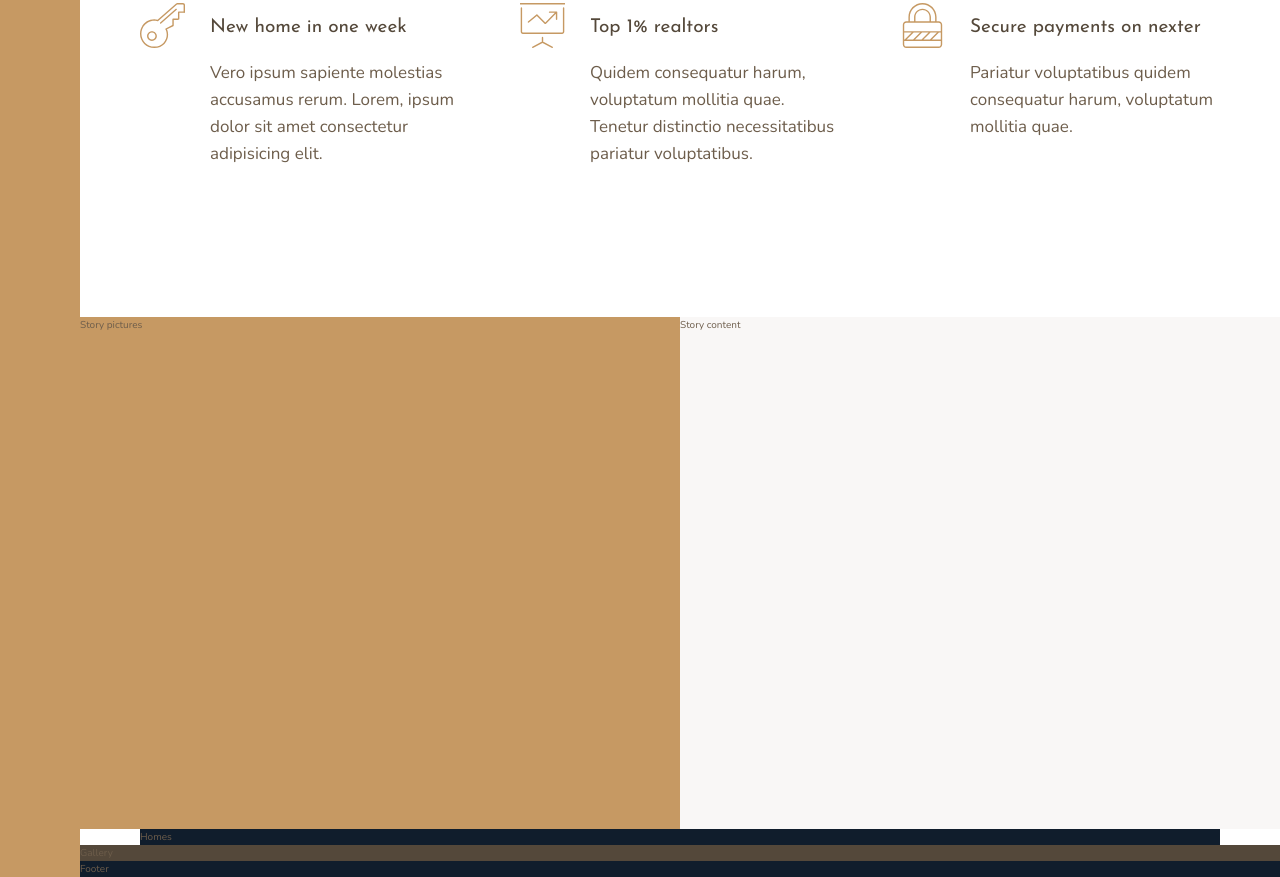
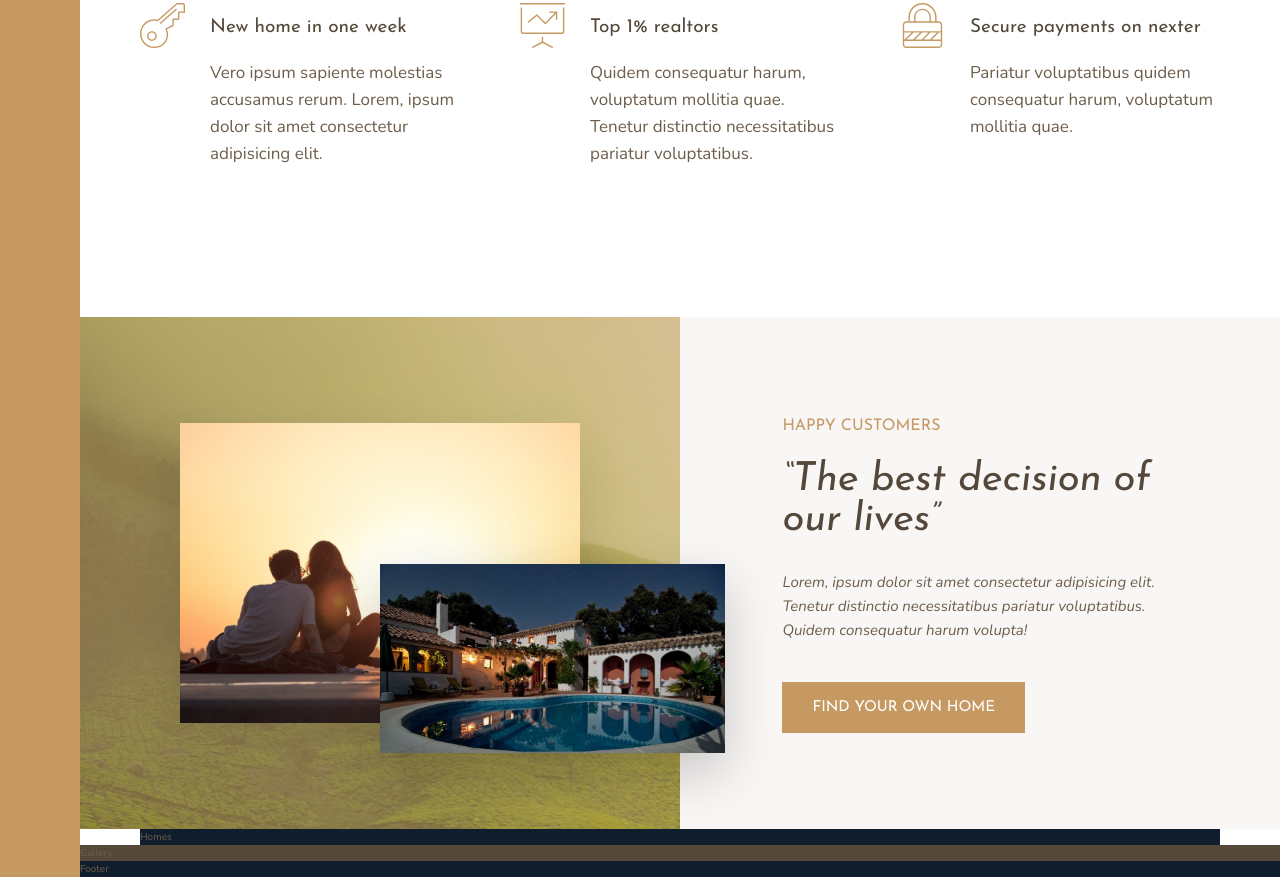
Before and after one commit to Chen-Abudi/Nexter, a website: page index.html in a window 1280 px wide. Shown: the part 991-1868 px from the top of the page. Drawn offline with nearby package versions, Linux system fonts and the light colour scheme.

Commit message:
feat: Added story section (#3)

```diff
--- a/index.html
+++ b/index.html
@@ -90,8 +90,30 @@
         </p>
       </div>
     </section>
-    <div class="story__pictures">Story pictures</div>
-    <div class="story__content">Story content</div>
+    <div class="story__pictures">
+      <img
+        src="assets/images/story/story-1.jpeg"
+        alt="A couple with a new house"
+        class="story__image--1"
+      />
+      <img
+        src="assets/images/story/story-2.jpeg"
+        alt="A new house"
+        class="story__image--2"
+      />
+    </div>
+    <div class="story__content">
+      <h3 class="heading-3 mb-sm">Happy Customers</h3>
+      <h2 class="heading-2 heading-2--dark mb-md">
+        &ldquo;The best decision of our lives&rdquo;
+      </h2>
+      <p class="story__text">
+        Lorem, ipsum dolor sit amet consectetur adipisicing elit. Tenetur
+        distinctio necessitatibus pariatur voluptatibus. Quidem consequatur
+        harum volupta!
+      </p>
+      <button class="button">Find your own home</button>
+    </div>
     <section class="homes">Homes</section>
     <section class="gallery">Gallery</section>
     <footer class="footer">Footer</footer>
--- a/sass/_story.scss
+++ b/sass/_story.scss
@@ -2,10 +2,53 @@
   &__pictures {
     background-color: $color-primary;
     grid-column: full-start / col-end 4;
+    background-image: linear-gradient(
+        rgba($color-primary, 0.6),
+        rgba($color-primary, 0.5)
+      ),
+      url(../assets/images/back.jpg);
+
+    display: grid;
+    grid-template-rows: repeat(6, 1fr);
+    grid-template-columns: repeat(6, 1fr);
+    align-items: center;
+  }
+
+  &__image--1 {
+    width: 100%;
+    grid-row: 2 / 6;
+    grid-column: 2 / 6;
+    box-shadow: 0 2rem 5rem rgba(#000, 0.1);
+  }
+
+  &__image--2 {
+    width: 115%;
+    grid-row: 4 / 6;
+    grid-column: 4 / 7;
+    z-index: 20;
+    box-shadow: 0 2rem 5rem rgba(#000, 0.2);
   }
 
   &__content {
     background-color: $color-grey-light-1;
     grid-column: col-start 5 / full-end;
+
+    padding: 6rem 8vw;
+
+    display: flex;
+    flex-direction: column;
+    justify-content: center;
+    align-items: flex-start;
+
+    /* display: grid;
+    align-content: center;
+    justify-items: start;
+    */
+  }
+
+  &__text {
+    font-size: 1.5rem;
+    font-style: italic;
+    margin-bottom: 4rem;
   }
 }
--- a/sass/_typography.scss
+++ b/sass/_typography.scss
@@ -9,10 +9,23 @@
 
 .heading-2 {
   @extend %heading;
+  font-size: 4rem;
+  font-style: italic;
+  line-height: 1;
+
+  &--light {
+    color: $color-grey-light-1;
+  }
+  &--dark {
+    color: $color-grey-dark-1;
+  }
 }
 
 .heading-3 {
   @extend %heading;
+  font-size: 1.6rem;
+  color: $color-primary;
+  text-transform: uppercase;
 }
 
 .heading-4 {
@@ -26,3 +39,33 @@
     color: $color-grey-dark-1;
   }
 }
+
+.button {
+  background-color: $color-primary;
+  color: #fff;
+  border: none;
+  border-radius: 0;
+  font-family: $font-display;
+  font-size: 1.5rem;
+  text-transform: uppercase;
+  padding: 1.8rem 3rem;
+  cursor: pointer;
+  transition: all 0.3s ease-in-out;
+
+  &:hover {
+    background-color: $color-primary-dark;
+  }
+}
+
+.mb-sm {
+  margin-bottom: 2rem;
+}
+.mb-md {
+  margin-bottom: 3rem;
+}
+.mb-lg {
+  margin-bottom: 4rem;
+}
+.mb-hg {
+  margin-bottom: 8rem;
+}
```
Also changed, not shown: css/style.css.
